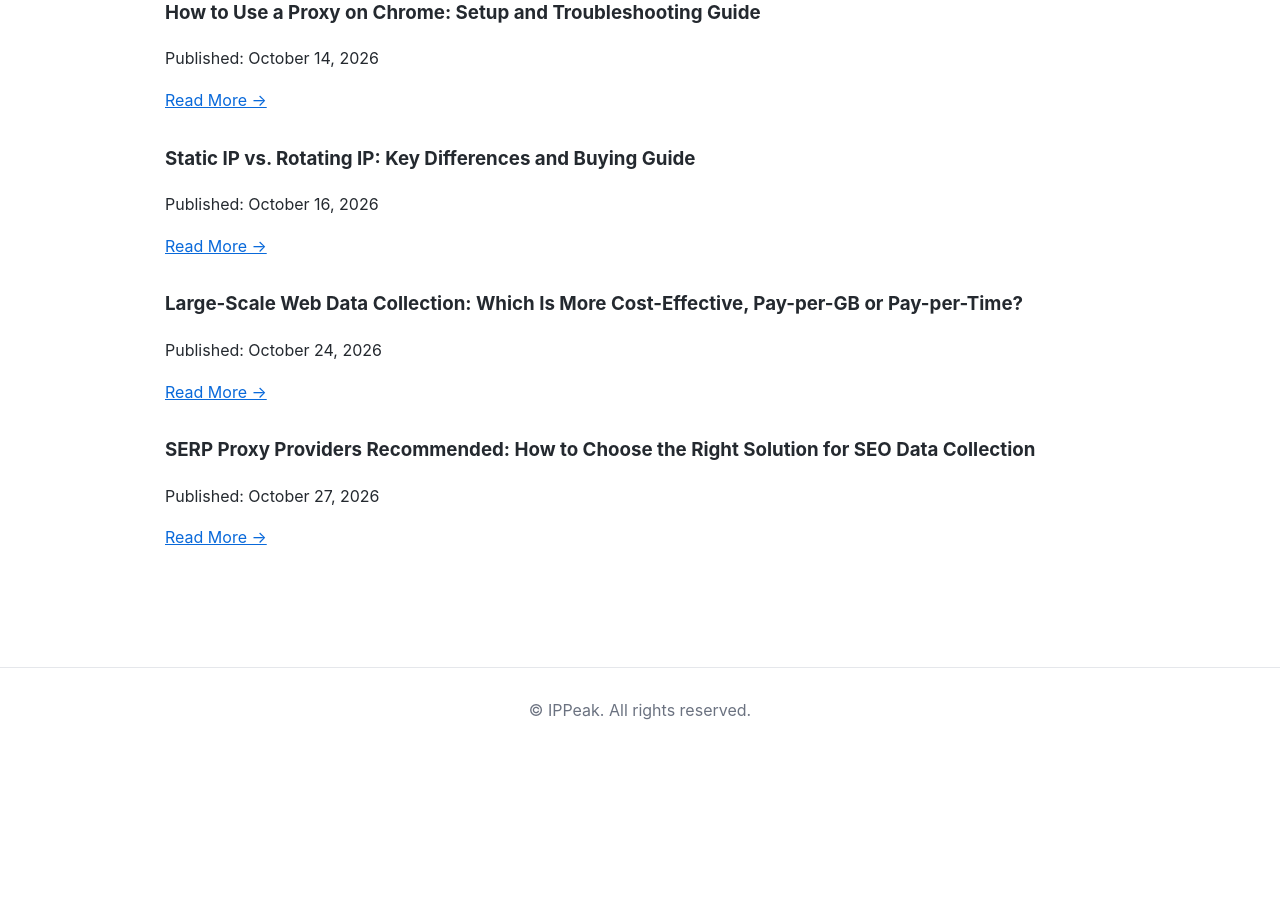
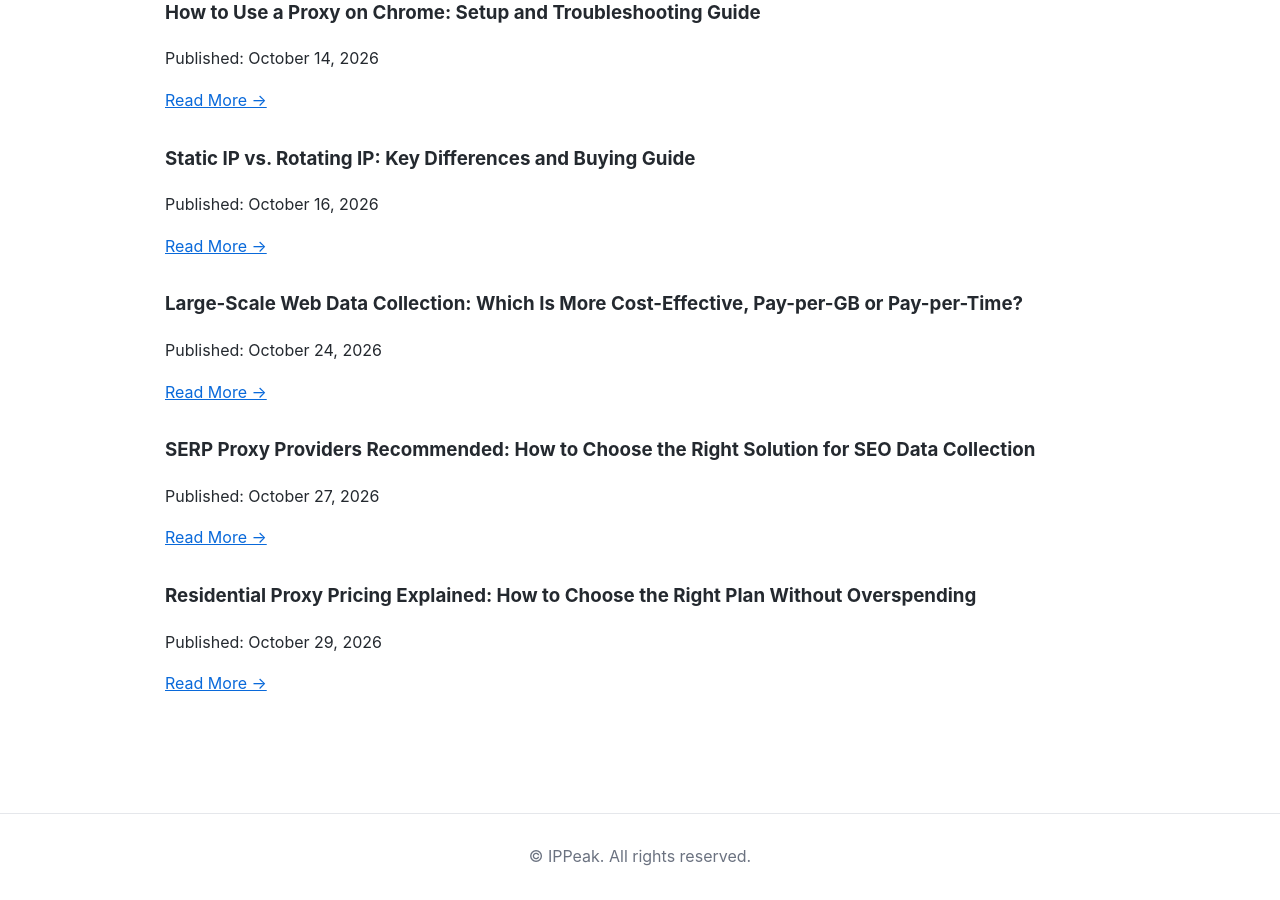
Before and after one commit to IPPeak/IPPeak-Residential-Proxy, a Jekyll site: the page built from docs/blog/articles.md, in a window 1280 px wide and 900 px high, scrolled down 2473 px. Built offline with Jekyll 4.4.1, drawn with Linux system fonts in a browser that asks for light colours; before the commit the page ends 3227 px from its top, so only the background shows below that.

Commit message:
Update articles.md

```diff
--- a/docs/blog/articles.md
+++ b/docs/blog/articles.md
@@ -118,3 +118,9 @@ Published: October 24, 2026
 Published: October 27, 2026
 
 [Read More →](Recommended-SERP-Proxy-Providers.html)
+
+### Residential Proxy Pricing Explained: How to Choose the Right Plan Without Overspending
+
+Published: October 29, 2026
+
+[Read More →](Residential-Proxy-Pricing-Explained.html)
```
